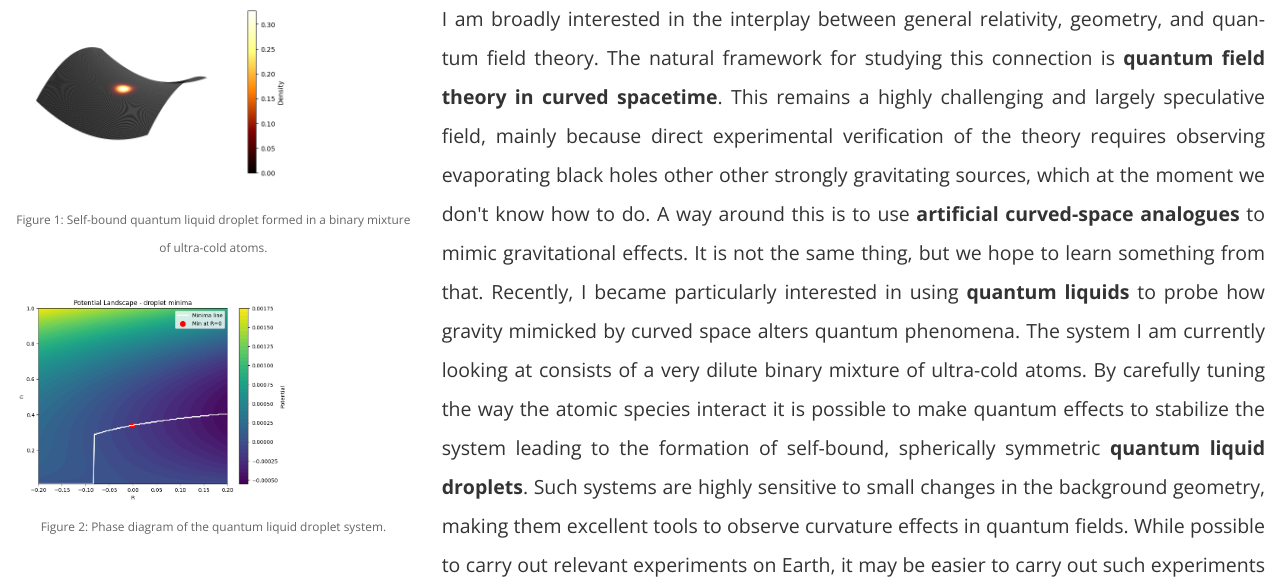
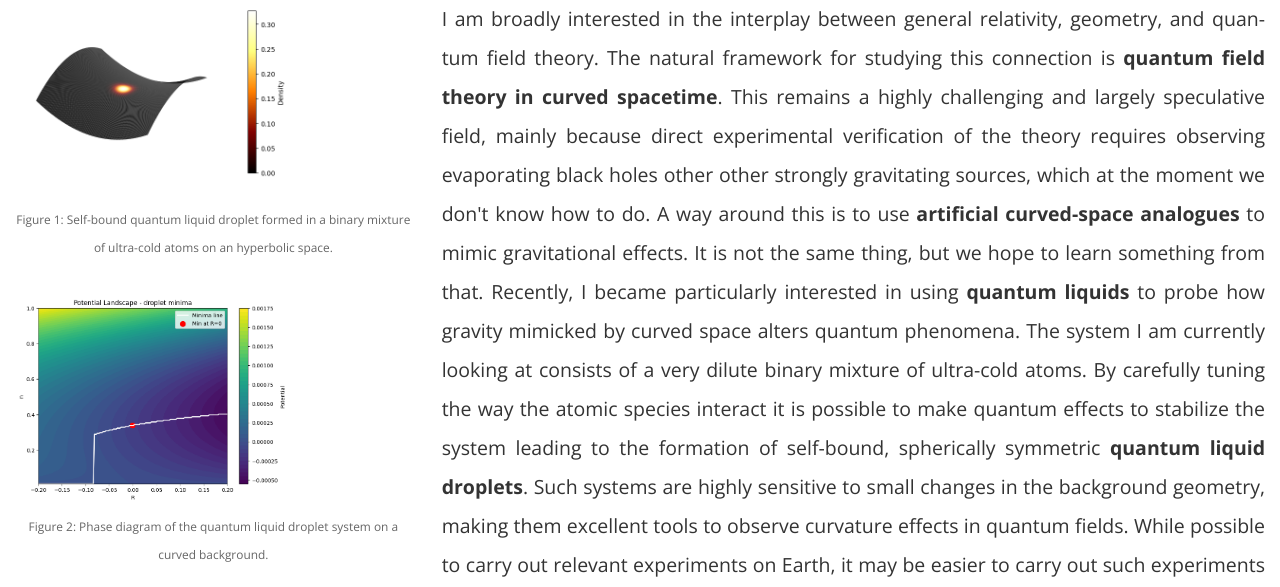
Before and after one commit to ninofx/ninofx.github.io, a plain HTML site: page researchpage.html in a window 1280 px wide. Shown: the part 365-952 px from the top of the page. Drawn offline with nearby package versions, Linux system fonts and the light colour scheme; a web font is replaced by a local one.

Commit message:
Update researchpage.html

```diff
--- a/researchpage.html
+++ b/researchpage.html
@@ -69,10 +69,10 @@
           <div class="col-md-4">
             <div style="margin-top: 75px;">
               <img src="saddle.png" alt="Quantum Liquid Droplets" class="img-responsive" style="width:69%; border-radius: 4px;">
-              <p class="figure-caption text-center"><small>Figure 1: Self-bound quantum liquid droplet formed in a binary mixture of ultra-cold atoms.</small></p>
+              <p class="figure-caption text-center"><small>Figure 1: Self-bound quantum liquid droplet formed in a binary mixture of ultra-cold atoms on an hyperbolic space.</small></p>
 
               <img src="phase.png" alt="Phase structure" class="img-responsive" style="width:69%; border-radius: 4px; margin-top: 35px;">
-              <p class="figure-caption text-center"><small>Figure 2: Phase diagram of the quantum liquid droplet system.</small></p>
+              <p class="figure-caption text-center"><small>Figure 2: Phase diagram of the quantum liquid droplet system on a curved background.</small></p>
             </div>
           </div>
 
```
